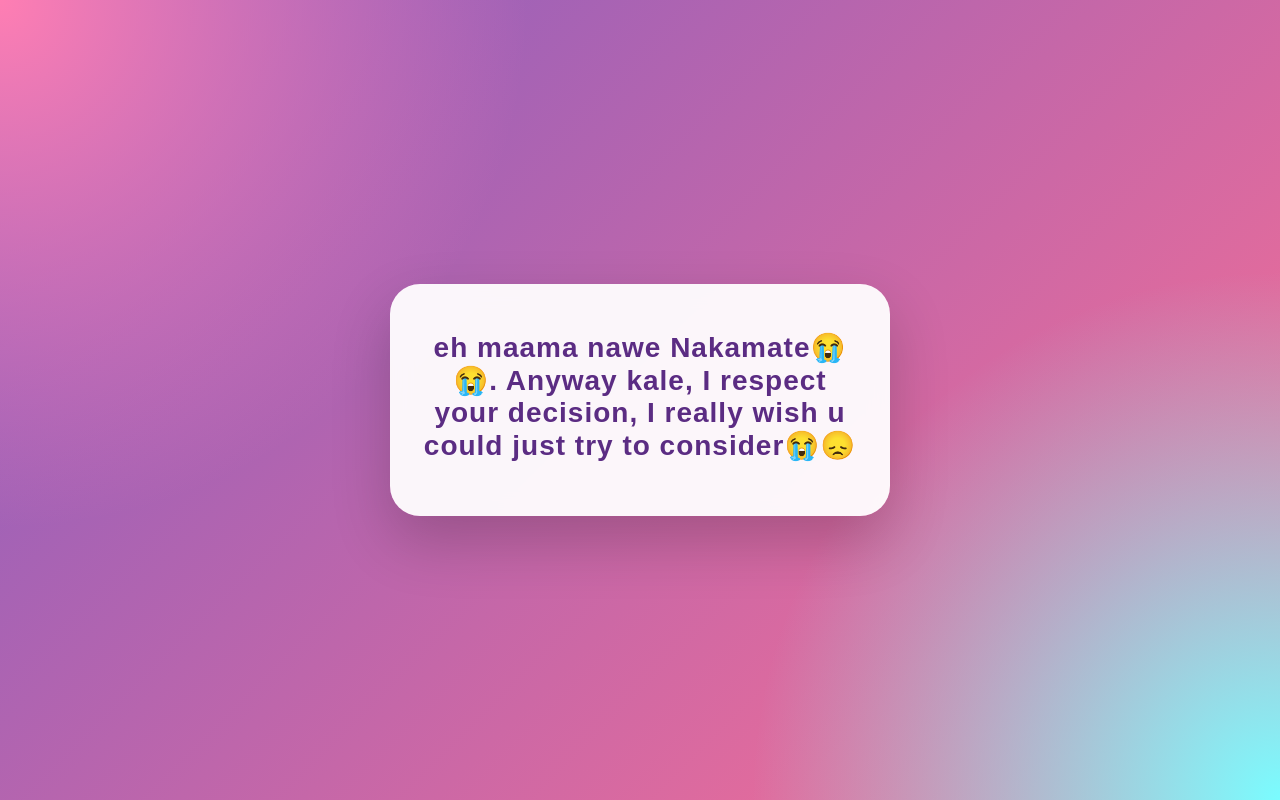
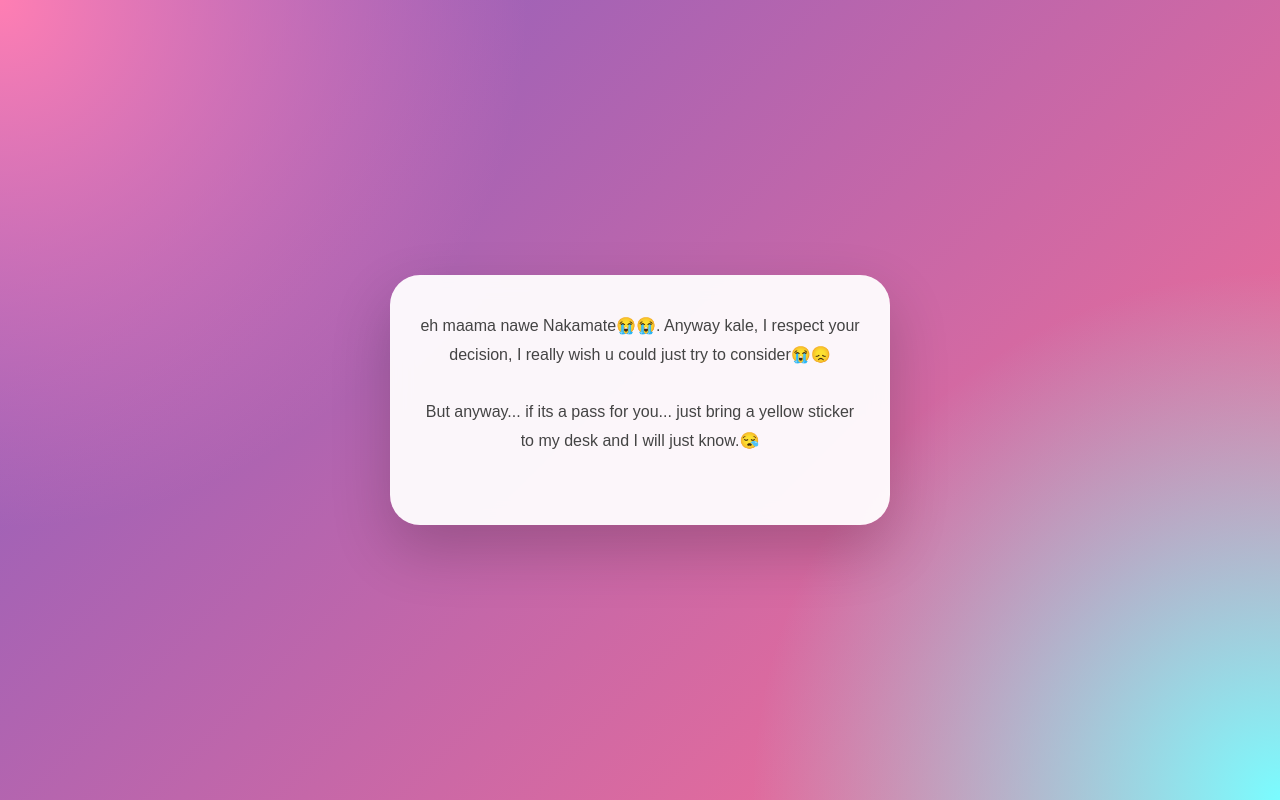
Before and after one commit to Nellyojay/my-profile, a website: page index.html in a window 1280 px wide. Both pictures are taken after a click on the button "No 😅". Drawn offline with Linux system fonts and the light colour scheme.

Commit message:
Update index.html
update text content

```diff
--- a/index.html
+++ b/index.html
@@ -170,7 +170,12 @@ function answerNo() {
   const card = document.getElementById("card");
 
   card.innerHTML = `
-    <div class="emoji phone">eh maama nawe Nakamate😭😭. Anyway kale, I respect your decision, I really wish u could just try to consider😭😞</div>
+    <div class="emoji message">eh maama nawe Nakamate😭😭. Anyway kale, I respect your decision, I really wish u could just try to consider😭😞
+<br></br>
+
+ But anyway... if its a pass for you... just bring a yellow sticker to my desk and I will just know.😪
+
+</div>
   `;
 
   card.classList.remove("celebrate");
```
